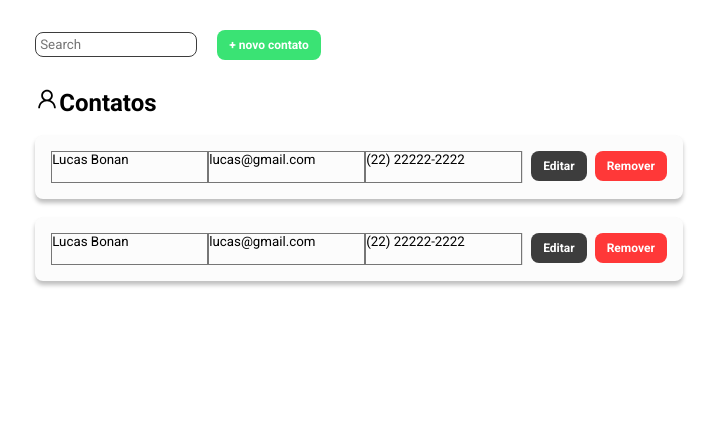
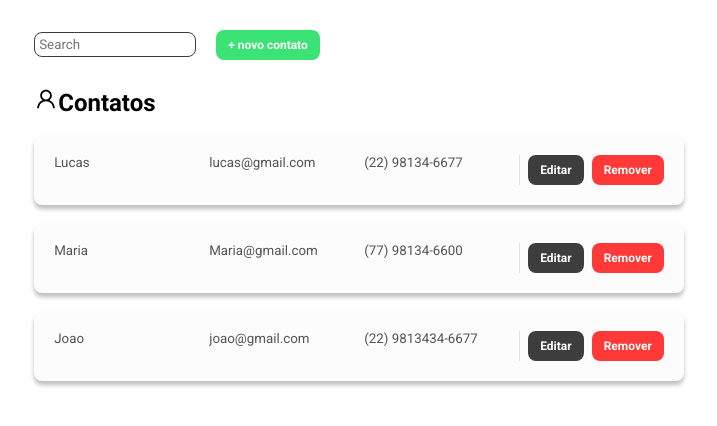
Before and after one commit to Lbonan/contact-list, a React (Create React App) app: page / in a window 1280 px wide. Shown: the top 426 px of the page, without its empty margins (281-998 px from the left). Built offline with nearby package versions, Linux system fonts and the light colour scheme.

Commit message:
removendo contatos

```diff
--- a/src/App.tsx
+++ b/src/App.tsx
@@ -1,14 +1,16 @@
+import { Provider } from 'react-redux'
 import ContactList from './containers/ContactList'
 import GlobalStyle, { Container } from './styles'
+import store from './store'
 
 function App() {
   return (
-    <>
+    <Provider store={store}>
       <GlobalStyle />
       <Container>
         <ContactList />
       </Container>
-    </>
+    </Provider>
   )
 }
 
--- a/src/components/ContactCard/index.tsx
+++ b/src/components/ContactCard/index.tsx
@@ -1,14 +1,20 @@
 import { useState } from 'react'
 import { Button, ButtonRemove, ButtonSave } from '../../styles'
 import * as S from './styles'
+import ContatosClass from '../../models/ContatosClass'
+import { useDispatch } from 'react-redux'
+import { remover } from '../../store/reducers/contatos'
 
-const ContactCards = () => {
+type Props = ContatosClass
+
+const ContactCards = ({ titulo, email, telefone, id }: Props) => {
+  const dispatch = useDispatch()
   const [isEditing, setIsEditing] = useState(false)
   return (
     <S.Card>
-      <S.Titulo>Lucas Bonan</S.Titulo>
-      <S.Email>lucas@gmail.com</S.Email>
-      <S.Telefone>(22) 22222-2222</S.Telefone>
+      <S.Titulo disabled={!isEditing} value={titulo}></S.Titulo>
+      <S.Email disabled={!isEditing} value={email}></S.Email>
+      <S.Telefone disabled={!isEditing} value={telefone}></S.Telefone>
       <S.ActionBar>
         {isEditing ? (
           <>
@@ -20,7 +26,9 @@ const ContactCards = () => {
         ) : (
           <>
             <Button onClick={() => setIsEditing(true)}>Editar</Button>
-            <ButtonRemove>Remover</ButtonRemove>
+            <ButtonRemove onClick={() => dispatch(remover(id))}>
+              Remover
+            </ButtonRemove>
           </>
         )}
       </S.ActionBar>
--- a/src/components/ContactCard/styles.ts
+++ b/src/components/ContactCard/styles.ts
@@ -4,21 +4,24 @@ export const Card = styled.div`
   display: flex;
   background-color: #fcfcfc;
   box-shadow: 0px 4px 4px rgba(0, 0, 0, 0.25);
-  padding: 16px;
+  padding: 20px;
   margin-bottom: 16px;
   margin-top: 18px;
   border-radius: 8px;
 `
 export const Titulo = styled.textarea`
   resize: none;
+  border: none;
   background-color: transparent;
 `
 export const Email = styled.textarea`
   resize: none;
+  border: none;
   background-color: transparent;
 `
 export const Telefone = styled.textarea`
   resize: none;
+  border: none;
   background-color: transparent;
 `
 export const ActionBar = styled.div`
--- a/src/containers/ContactList/index.tsx
+++ b/src/containers/ContactList/index.tsx
@@ -1,9 +1,11 @@
+import { useSelector } from 'react-redux'
+import ContactCards from '../../components/ContactCard'
 import { AiOutlineUser } from 'react-icons/ai'
-
-import ContactCards from '../../components/ContactCard'
 import { ButtonSave, Input, MainContainer } from '../../styles'
+import { RootReducer } from '../../store'
 
 const ContactList = () => {
+  const { itens } = useSelector((state: RootReducer) => state.contatos)
   return (
     <MainContainer>
       <div>
@@ -16,12 +18,16 @@ const ContactList = () => {
           Contatos
         </h2>
         <ul>
-          <li>
-            <ContactCards />
-          </li>
-          <li>
-            <ContactCards />
-          </li>
+          {itens.map((c) => (
+            <li key={c.titulo}>
+              <ContactCards
+                titulo={c.titulo}
+                email={c.email}
+                telefone={c.telefone}
+                id={c.id}
+              />
+            </li>
+          ))}
         </ul>
       </div>
     </MainContainer>
--- /dev/null
+++ b/src/models/ContatosClass.ts
@@ -0,0 +1,15 @@
+class ContatosClass {
+  titulo: string
+  email: string
+  telefone: string
+  id: number
+
+  constructor(titulo: string, email: string, telefone: string, id: number) {
+    this.titulo = titulo
+    this.email = email
+    this.telefone = telefone
+    this.id = id
+  }
+}
+
+export default ContatosClass
--- /dev/null
+++ b/src/store/index.tsx
@@ -0,0 +1,11 @@
+import { configureStore } from '@reduxjs/toolkit'
+import contatosReducers from './reducers/contatos'
+
+const store = configureStore({
+  reducer: {
+    contatos: contatosReducers
+  }
+})
+
+export type RootReducer = ReturnType<typeof store.getState>
+export default store
--- /dev/null
+++ b/src/store/reducers/contatos.ts
@@ -0,0 +1,44 @@
+import { createSlice, PayloadAction } from '@reduxjs/toolkit'
+import ContatosClass from '../../models/ContatosClass'
+
+type ContatoState = {
+  itens: ContatosClass[]
+}
+
+const initialState: ContatoState = {
+  itens: [
+    {
+      titulo: 'Lucas',
+      email: 'lucas@gmail.com',
+      telefone: '(22) 98134-6677',
+      id: 1
+    },
+    {
+      titulo: 'Maria',
+      email: 'Maria@gmail.com',
+      telefone: '(77) 98134-6600',
+      id: 2
+    },
+    {
+      titulo: 'Joao',
+      email: 'joao@gmail.com',
+      telefone: '(22) 9813434-6677',
+      id: 3
+    }
+  ]
+}
+
+const contatoSlice = createSlice({
+  name: 'contatos',
+  initialState,
+  reducers: {
+    remover: (state, action: PayloadAction<number>) => {
+      state.itens = state.itens.filter(
+        (contato) => contato.id !== action.payload
+      )
+    }
+  }
+})
+
+export const { remover } = contatoSlice.actions
+export default contatoSlice.reducer
```
